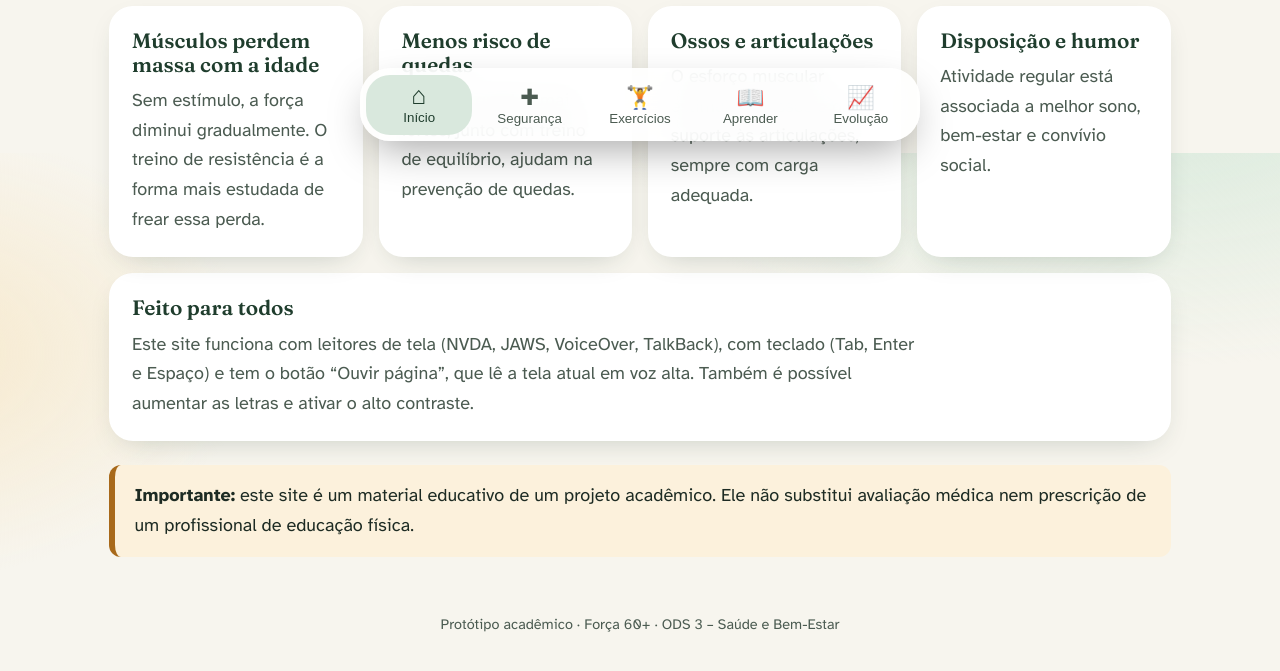
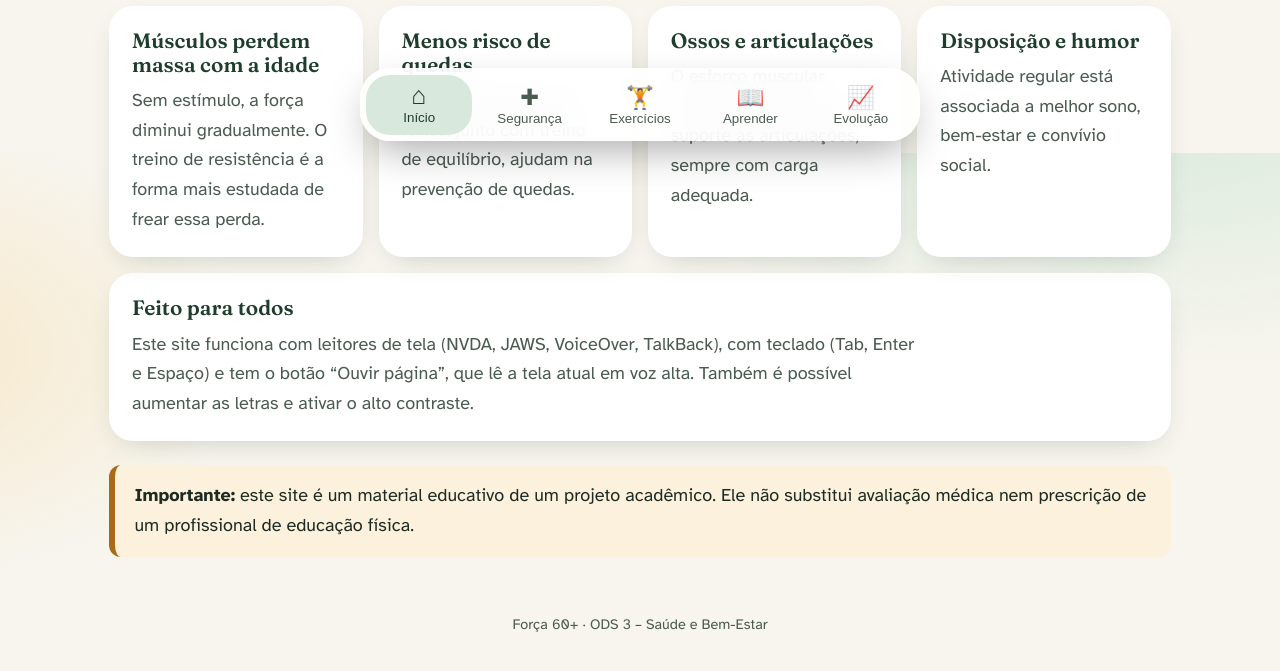
Before and after one commit to lxrdnox/forca60mais, a plain HTML site: page index.html in a window 1280 px wide. Shown: the part 647-1318 px from the top of the page. Drawn offline with Linux system fonts and the light colour scheme.

Commit message:
Update footer content in index.html

```diff
--- a/index.html
+++ b/index.html
@@ -88,7 +88,7 @@
  <div class="card" style="margin-top:1rem"><h3>Histórico</h3><div id="hist"></div></div>
 </section>
 </main>
-<footer>Protótipo acadêmico · Força 60+ · ODS 3 – Saúde e Bem-Estar</footer>
+<footer>Força 60+ · ODS 3 – Saúde e Bem-Estar</footer>
 <nav class="bn" aria-label="Navegação principal">
  <button data-s="inicio" class="on" onclick="ir('inicio')"><span aria-hidden="true">⌂</span>Início</button>
  <button data-s="seguranca" onclick="ir('seguranca')"><span aria-hidden="true">✚</span>Segurança</button>
```
